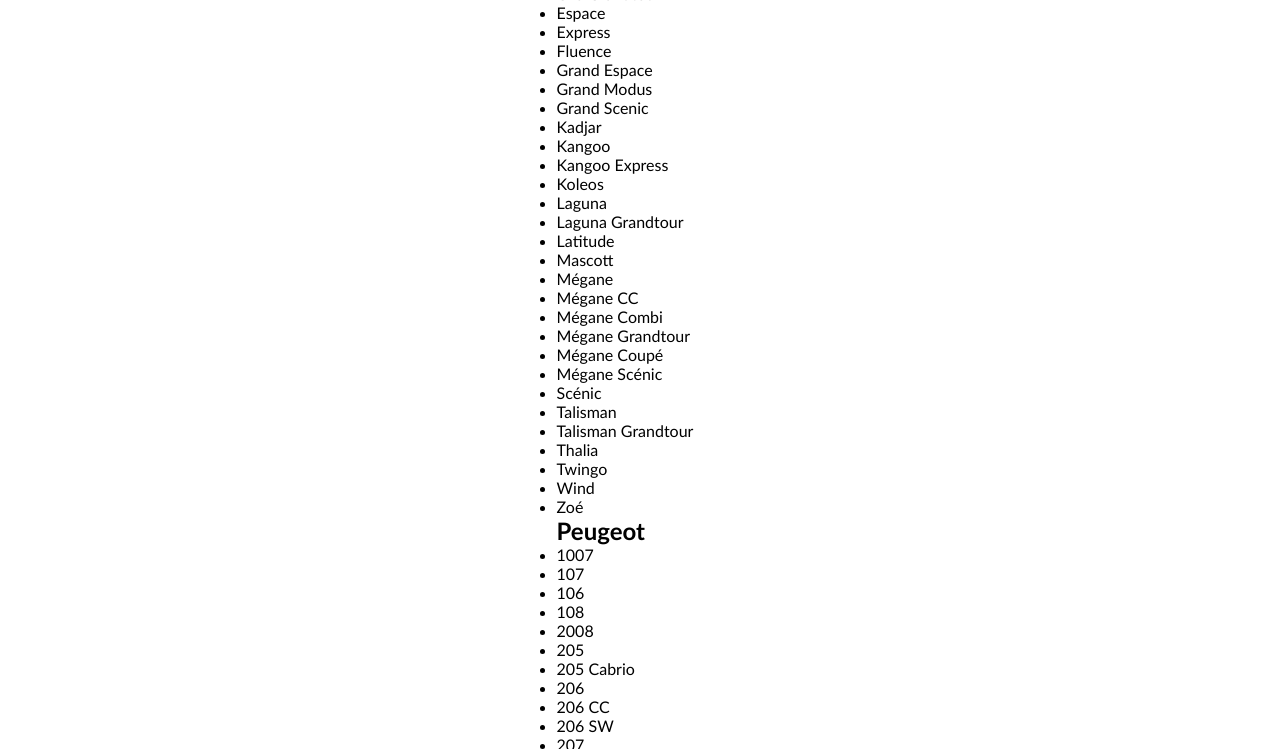
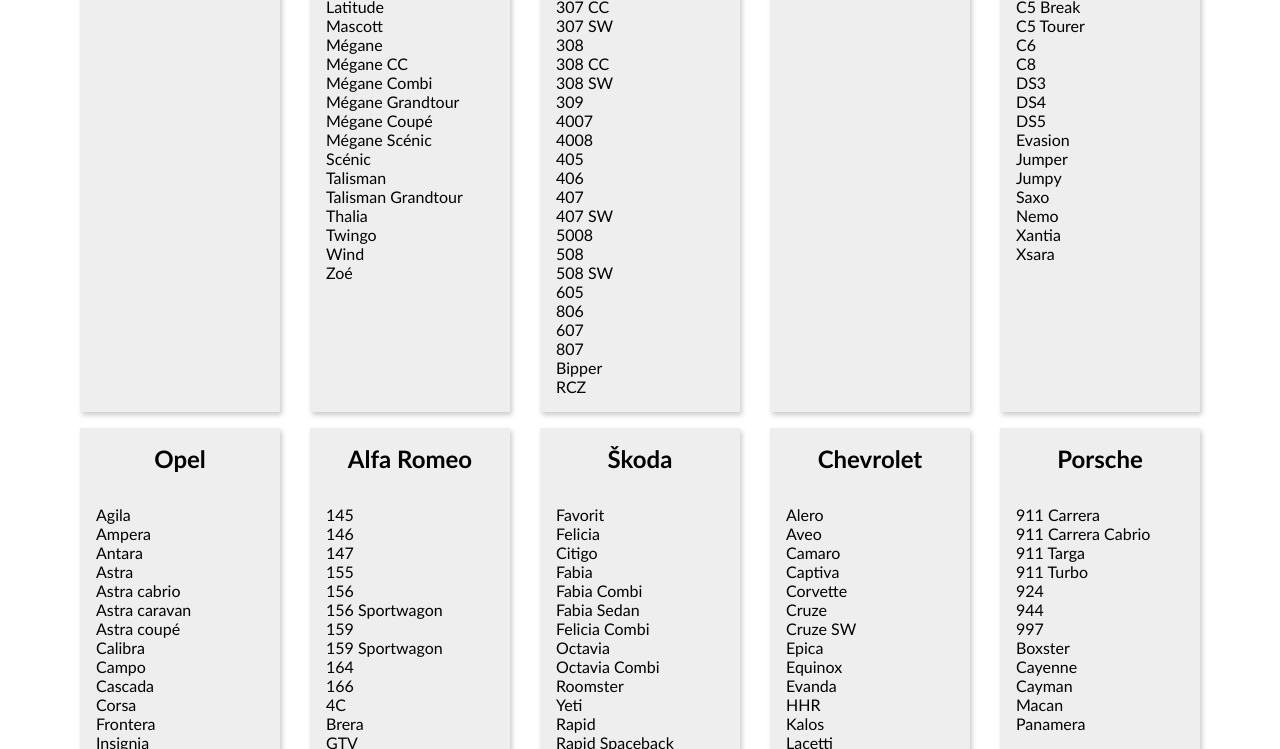
Before and after one commit to justasti/codeacademy-js-exam, a plain HTML site: page Task 4/Index.html in a window 1280 px wide. Shown: the part 486-1235 px from the top of the page. Drawn offline with Linux system fonts and the light colour scheme.

Commit message:
feat: add styling to individual cards aswell as other elements for better display and interactivity

```diff
--- a/Task 4/style.css
+++ b/Task 4/style.css
@@ -3,8 +3,8 @@
   margin: 0;
   padding: 0;
   box-sizing: border-box;
-  font-family: 'Trebuchet MS', 'Lucida Sans Unicode', 'Lucida Grande',
-    'Lucida Sans', Arial, sans-serif;
+  font-family: "Trebuchet MS", "Lucida Sans Unicode", "Lucida Grande",
+    "Lucida Sans", Arial, sans-serif;
 }
 
 /* Mobile first */
@@ -17,13 +17,41 @@
 }
 
 .container {
-  width: 100%;
+  width: 90%;
   display: flex;
   flex-direction: column;
   align-items: center;
 }
-
+ul {
+  list-style: none;
+}
+h2 {
+  text-align: center;
+  padding-bottom: 2rem;
+}
 .container h1 {
   margin-top: 50px;
   color: #333;
 }
+#output {
+  align-items: stretch;
+  display: flex;
+  flex-wrap: wrap;
+  gap: 1rem;
+  justify-content: space-between;
+  margin-top: 1rem;
+  padding: 1rem;
+}
+.brand {
+  background: #eee;
+  box-shadow: 2px 3px 5px #ccc;
+  /* border: 1px black solid; */
+  padding: 1rem;
+  width: 200px;
+}
+li:hover {
+  font-weight: bolder;
+}
+.brand:hover {
+  transform: scale(1.02);
+}
```
